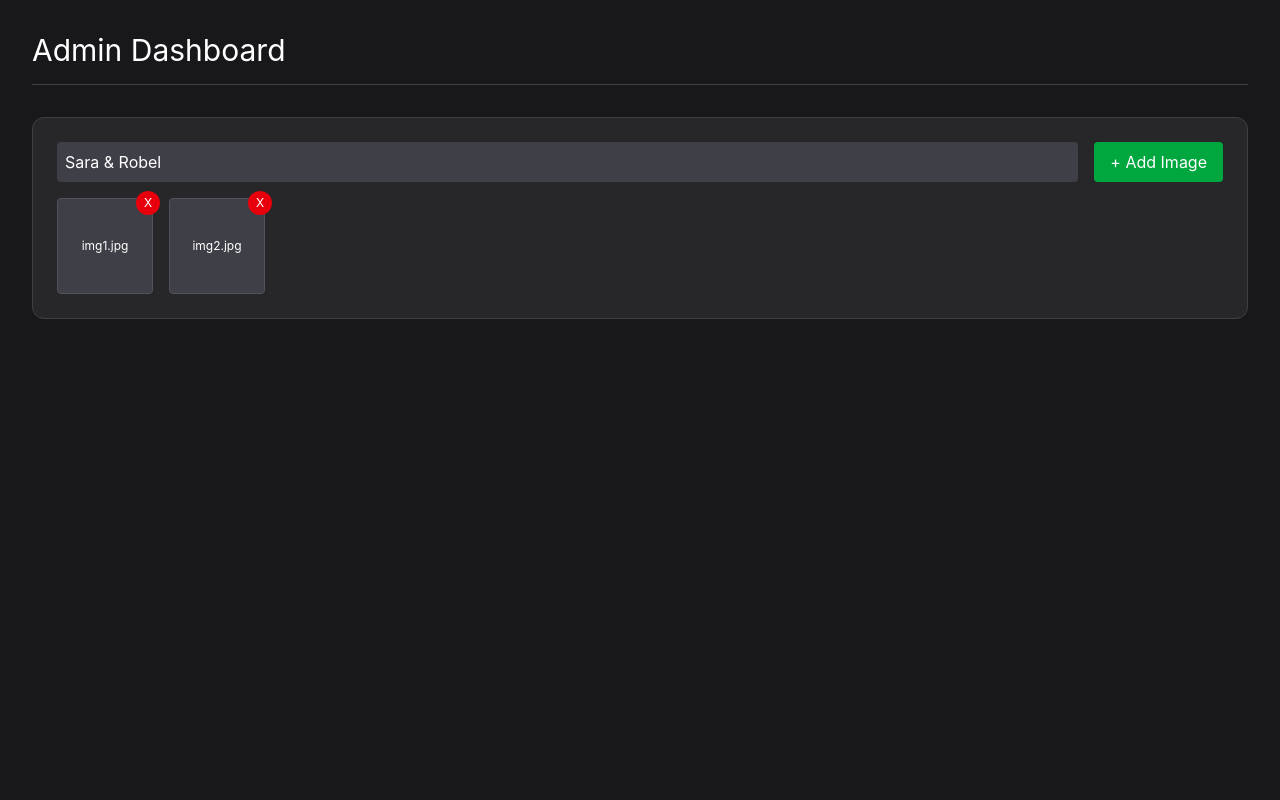
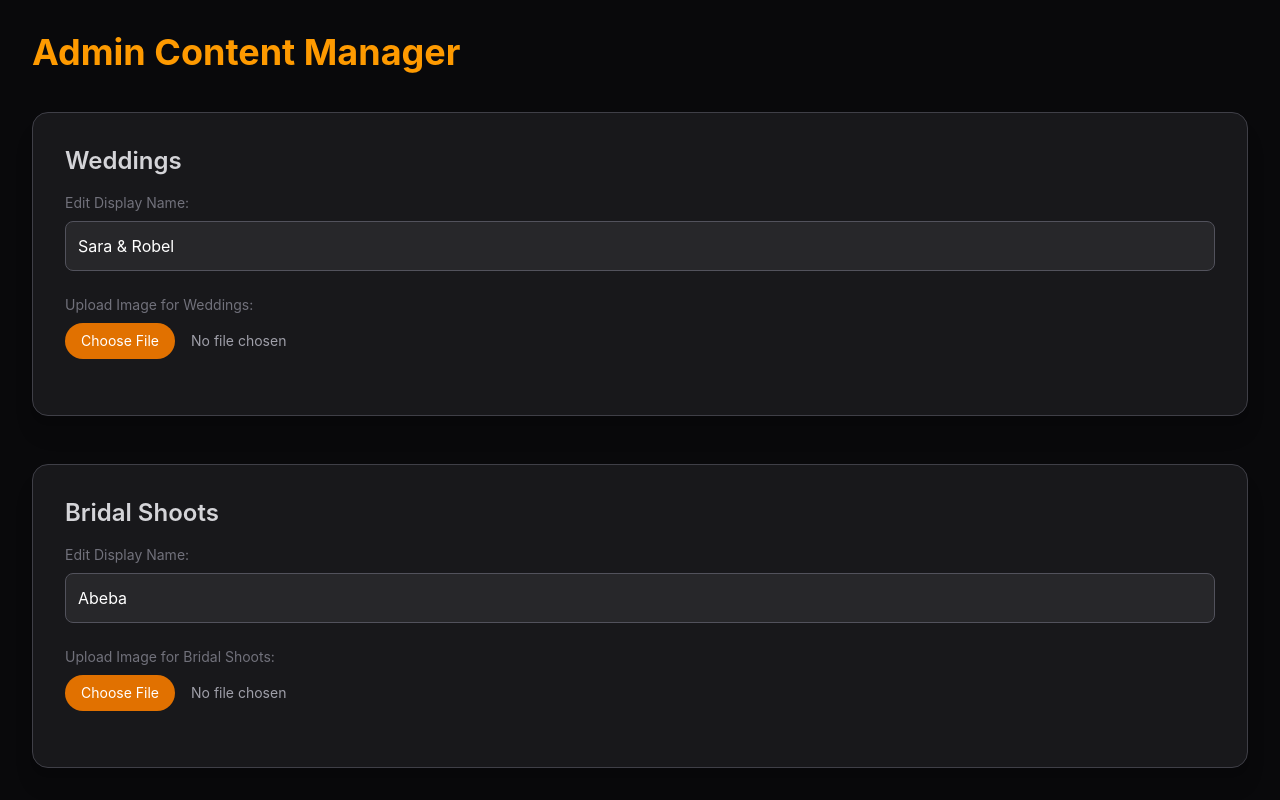
Before and after one commit to petroshambir/film-production-portfolio, a React (Vite) app in the folder client/: page /admin-panel in a window 1280 px wide. Shown: the top 800 px of the page. Built offline with nearby package versions, Linux system fonts and the light colour scheme.

Commit message:
fix add the panel

```diff
--- a/client/src/components/AdminDashboard.jsx
+++ b/client/src/components/AdminDashboard.jsx
@@ -1,69 +1,13 @@
-// import React, { useState } from 'react';
-
-// function AdminDashboard() {
-//   const [sections, setSections] = useState([
-//     { id: 1, title: 'Weddings', names: 'Sara & Robel', images: ['img1.jpg', 'img2.jpg'] },
-//     { id: 2, title: 'Bridal Shoots', names: 'Abeba', images: ['img3.jpg'] }
-//   ]);
-
-//   // ስእሊ በብሓደ ንምድምሳስ
-//   const deleteImage = (sectionId, imageIndex) => {
-//     setSections(prevSections =>
-//       prevSections.map(sec =>
-//         sec.id === sectionId
-//           ? { ...sec, images: sec.images.filter((_, i) => i !== imageIndex) }
-//           : sec
-//       )
-//     );
-//   };
-
-//   // ፕሮጀክት ንምድምሳስ
-//   const deleteSection = (id) => {
-//     setSections(sections.filter(s => s.id !== id));
-//   };
-
-//   return (
-//     <div className="p-10 bg-zinc-900 min-h-screen text-white">
-//       <h1 className="text-3xl mb-10">Admin Control Panel</h1>
-
-//       {sections.map(section => (
-//         <div key={section.id} className="mb-10 p-6 border border-zinc-700 rounded-xl bg-zinc-800">
-//           <div className="flex justify-between items-center mb-4">
-//             <h2 className="text-2xl font-bold text-amber-300">{section.title} - {section.names}</h2>
-//             <button onClick={() => deleteSection(section.id)} className="bg-red-600 px-4 py-1 rounded">Delete Category</button>
-//           </div>
-
-//           <div className="flex gap-4 flex-wrap">
-//             {section.images.map((img, index) => (
-//               <div key={index} className="relative group">
-//                 <div className="w-24 h-24 bg-zinc-700 rounded flex items-center justify-center">
-//                   {img} {/* ኣብዚ ናይ ስእሊ ዩአርኤል ይኸውን */}
-//                 </div>
-//                 {/* በብሓደ ንምድምሳስ */}
-//                 <button
-//                   onClick={() => deleteImage(section.id, index)}
-//                   className="absolute -top-2 -right-2 bg-red-500 rounded-full w-6 h-6 flex items-center justify-center text-xs"
-//                 >
-//                   X
-//                 </button>
-//               </div>
-//             ))}
-//           </div>
-//         </div>
-//       ))}
-//     </div>
-//   );
-// }
-
-// export default AdminDashboard;
-
 import React, { useState, useEffect } from 'react';
 
 function AdminDashboard() {
+  // ንነፍሲ ወከፍ ክፍሊ ዝኸውን መጀመርታ ዳታ
   const [sections, setSections] = useState(() => {
     const saved = localStorage.getItem('portfolioData');
     return saved ? JSON.parse(saved) : [
-      { id: 1, title: 'Weddings', names: 'Sara & Robel', images: ['img1.jpg', 'img2.jpg'] }
+      { id: 1, title: 'Weddings', names: 'Sara & Robel', images: [] },
+      { id: 2, title: 'Bridal Shoots', names: 'Abeba', images: [] },
+      { id: 3, title: 'Baby Shower & Baptism', names: 'John & Sarah', images: [] }
     ];
   });
 
@@ -71,20 +15,26 @@ function AdminDashboard() {
     localStorage.setItem('portfolioData', JSON.stringify(sections));
   }, [sections]);
 
-  // ስም ንምቕያር (Edit Name)
+  // ስም ንምቕያር
   const editName = (id, newName) => {
     setSections(sections.map(s => s.id === id ? { ...s, names: newName } : s));
   };
 
-  // ሓድሽ ስእሊ ንምውሳኽ (Add Image)
-  const addImage = (id) => {
-    const imgName = prompt("Enter image name (e.g., photo3.jpg):");
-    if (imgName) {
-      setSections(sections.map(s => s.id === id ? { ...s, images: [...s.images, imgName] } : s));
+  // ሓድሽ ስእሊ ብፋይል ንምውሳኽ
+  const handleImageUpload = (id, event) => {
+    const file = event.target.files[0];
+    if (file) {
+      const reader = new FileReader();
+      reader.onloadend = () => {
+        setSections(sections.map(s =>
+          s.id === id ? { ...s, images: [...s.images, reader.result] } : s
+        ));
+      };
+      reader.readAsDataURL(file);
     }
   };
 
-  // ስእሊ በብሓደ ንምድምሳስ (Delete Image)
+  // ስእሊ ንምድምሳስ
   const deleteImage = (sectionId, imgIndex) => {
     setSections(sections.map(s =>
       s.id === sectionId ? { ...s, images: s.images.filter((_, i) => i !== imgIndex) } : s
@@ -92,31 +42,45 @@ function AdminDashboard() {
   };
 
   return (
-    <div className="p-8 bg-zinc-900 min-h-screen text-white">
-      <h1 className="text-3xl mb-8 border-b border-zinc-700 pb-4">Admin Dashboard</h1>
+    <div className="p-8 bg-zinc-950 min-h-screen text-white">
+      <h1 className="text-4xl font-bold mb-10 text-amber-500">Admin Content Manager</h1>
 
       {sections.map(section => (
-        <div key={section.id} className="mb-10 p-6 border border-zinc-700 rounded-xl bg-zinc-800">
-          {/* Edit Name Section */}
-          <div className="flex gap-4 mb-4">
+        <div key={section.id} className="mb-12 p-8 border border-zinc-700 rounded-2xl bg-zinc-900 shadow-xl">
+          <h2 className="text-2xl mb-4 font-semibold text-zinc-300">{section.title}</h2>
+
+          {/* ስም እዲት ዝብለሉ */}
+          <div className="mb-6">
+            <label className="block text-sm text-zinc-500 mb-2">Edit Display Name:</label>
             <input
               type="text"
               value={section.names}
               onChange={(e) => editName(section.id, e.target.value)}
-              className="bg-zinc-700 p-2 rounded w-full outline-none"
+              className="bg-zinc-800 border border-zinc-600 p-3 rounded-lg w-full outline-none focus:border-amber-500"
             />
-            <button onClick={() => addImage(section.id)} className="bg-green-600 px-4 py-2 rounded whitespace-nowrap">+ Add Image</button>
           </div>
 
-          {/* Images Gallery */}
-          <div className="flex gap-4 flex-wrap mt-4">
+          {/* ስእሊ ኢንፑት */}
+          <div className="mb-6">
+            <label className="block text-sm text-zinc-500 mb-2">Upload Image for {section.title}:</label>
+            <input
+              type="file"
+              onChange={(e) => handleImageUpload(section.id, e)}
+              className="block w-full text-sm text-zinc-400 file:mr-4 file:py-2 file:px-4 file:rounded-full file:border-0 file:bg-amber-600 file:text-white hover:file:bg-amber-700 cursor-pointer"
+            />
+          </div>
+
+          {/* ስእልታት መርኣዪ */}
+          <div className="grid grid-cols-2 md:grid-cols-4 gap-4">
             {section.images.map((img, index) => (
-              <div key={index} className="relative group w-24 h-24 bg-zinc-700 rounded flex items-center justify-center border border-zinc-600">
-                <span className="text-xs truncate px-1">{img}</span>
+              <div key={index} className="relative group border border-zinc-700 rounded-lg overflow-hidden">
+                <img src={img} alt="preview" className="w-full h-32 object-cover" />
                 <button
                   onClick={() => deleteImage(section.id, index)}
-                  className="absolute -top-2 -right-2 bg-red-600 rounded-full w-6 h-6 text-xs hover:bg-red-700"
-                >X</button>
+                  className="absolute top-1 right-1 bg-red-600 text-white rounded-full w-6 h-6 flex items-center justify-center hover:bg-red-700"
+                >
+                  &times;
+                </button>
               </div>
             ))}
           </div>
```
